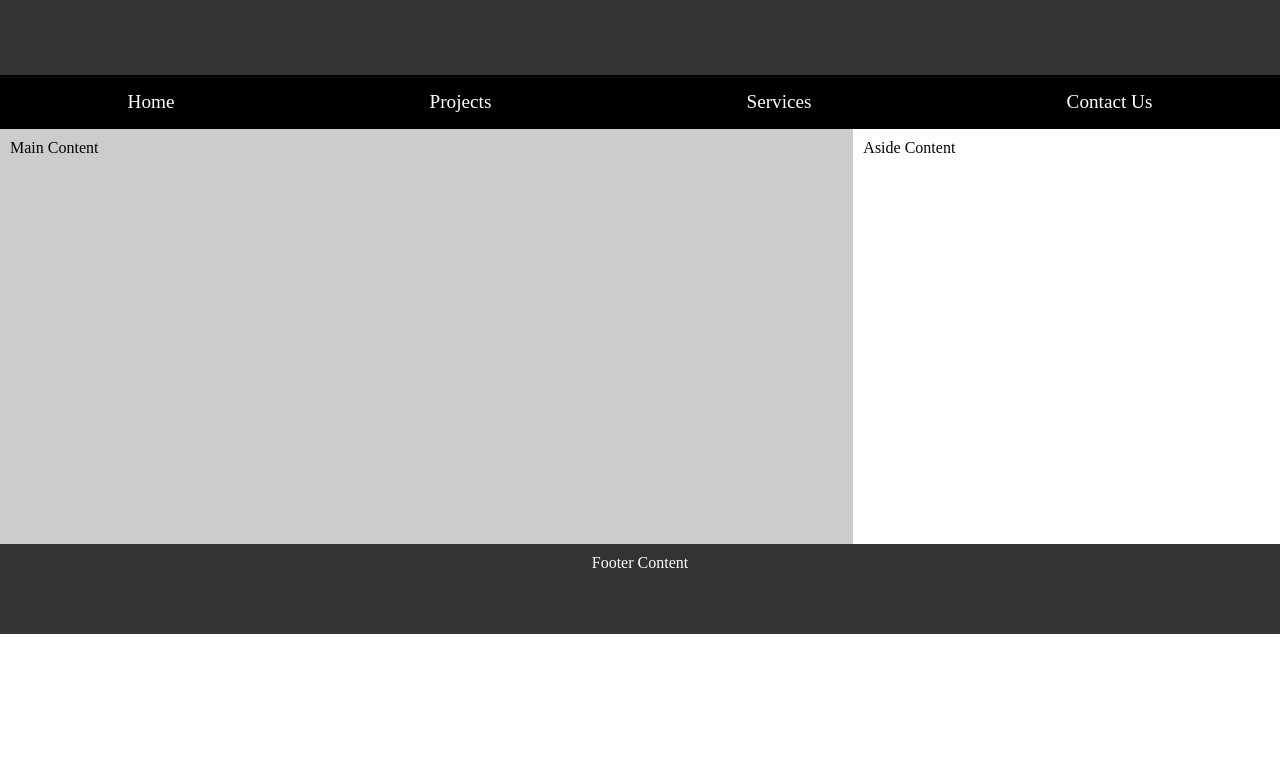
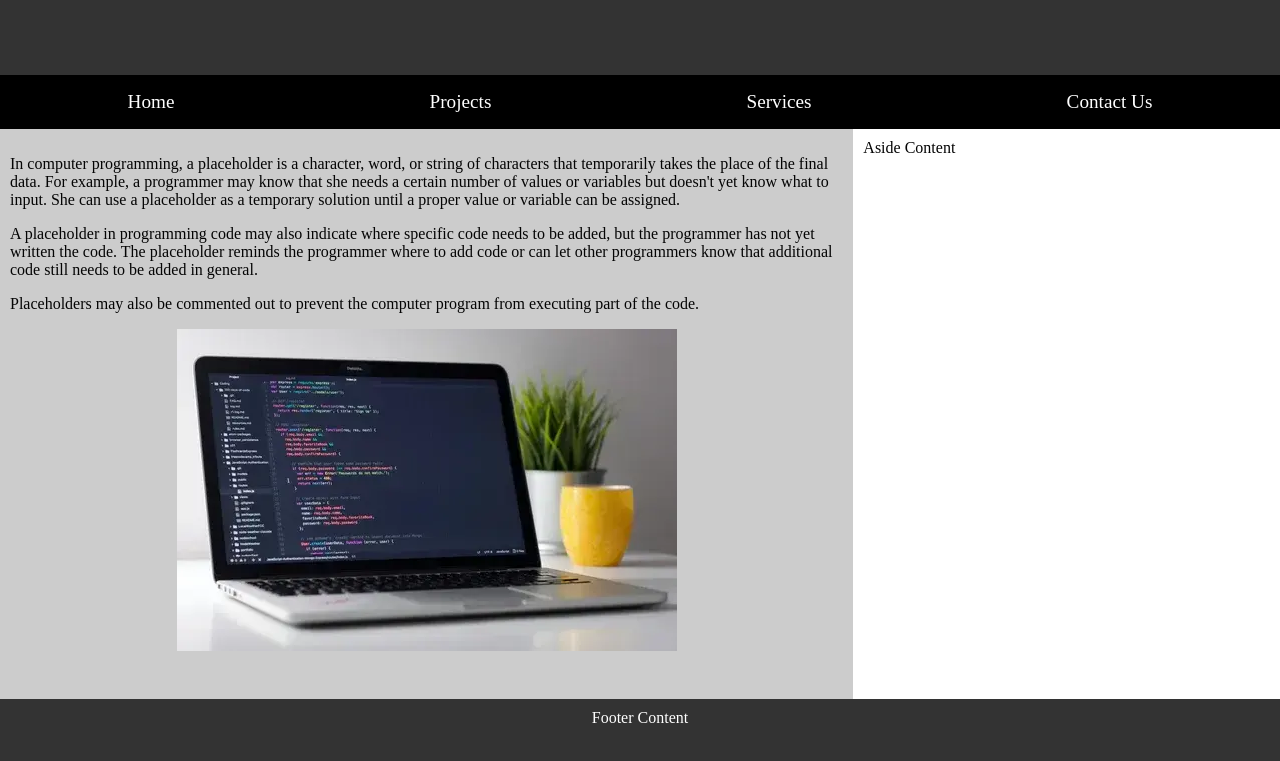
Before and after one commit to joan-cerepi/wdd131, a plain HTML site: page week01/basic-layout.html in a window 1280 px wide. Shown: the part 95-856 px from the top of the page. Before the commit the page ends 800 px from the top, so only its background shows below. Drawn offline with Linux system fonts and the light colour scheme.

Commit message:
minor changes to the page

```diff
--- a/week01/basic-layout.html
+++ b/week01/basic-layout.html
@@ -25,7 +25,22 @@
   </header>
 
   <main>
-    Main Content
+    <p>
+      In computer programming, a placeholder is a character, word, or string of characters that temporarily takes the
+      place of the final data. For example, a programmer may know that she needs a certain number of values or variables
+      but doesn't yet know what to input. She can use a placeholder as a temporary solution until a proper value or
+      variable can be assigned.
+    </p>
+
+    <p>
+      A placeholder in programming code may also indicate where specific code needs to be added, but the programmer has
+      not yet written the code. The placeholder reminds the programmer where to add code or can let other programmers
+      know that additional code still needs to be added in general.
+    </p>
+
+    <p>Placeholders may also be commented out to prevent the computer program from executing part of the code.</p>
+
+    <img class="computer-image" src="images/computer.webp" alt="a computer on a desk" width="500" height="322">
   </main>
 
   <aside>
--- a/week01/styles/layout.css
+++ b/week01/styles/layout.css
@@ -35,10 +35,15 @@ nav a {
 main {
   grid-column: 1 / 3;
   grid-row: 2 / 3;
-  height: 395px;
+  height: 550px;
   background-color: #cccccc;
   padding: 10px;
   color: #040404;
+}
+
+.computer-image {
+  display: block;
+  margin: 0 auto;
 }
 
 aside {
```
Also changed, not shown: week01/images/computer.webp (added).
